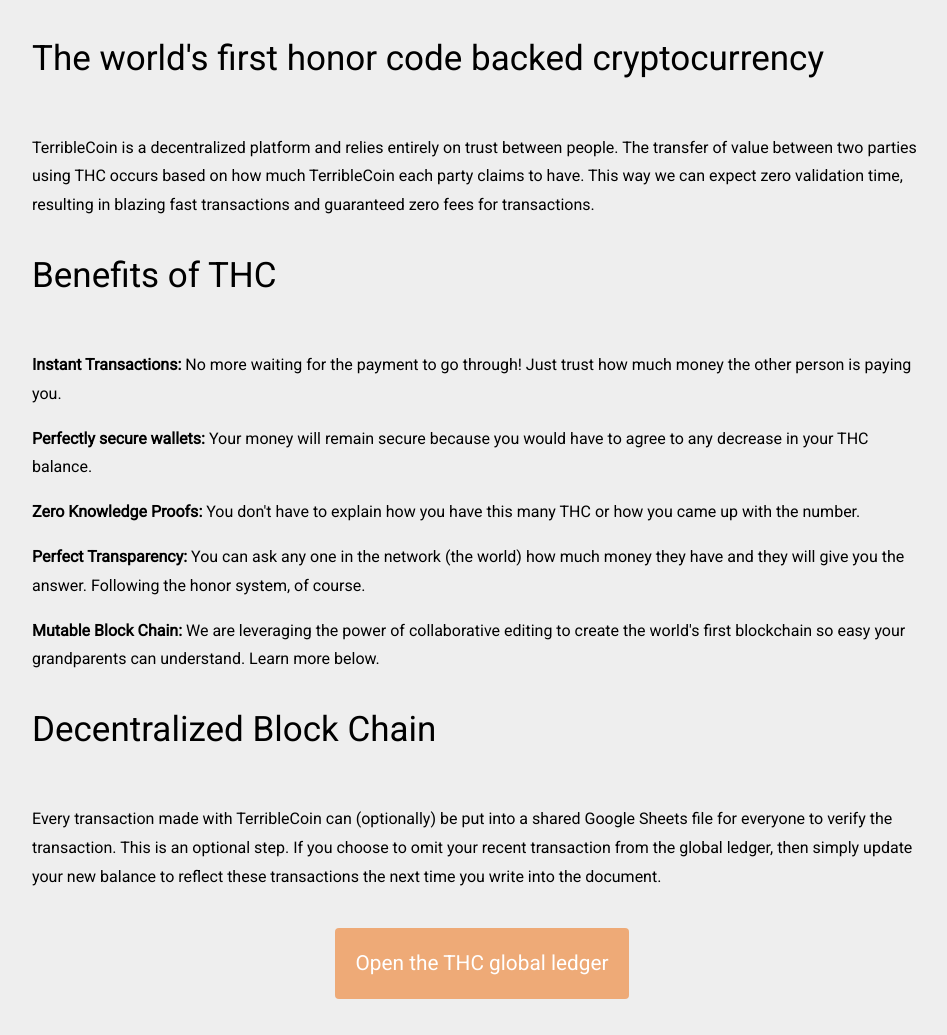
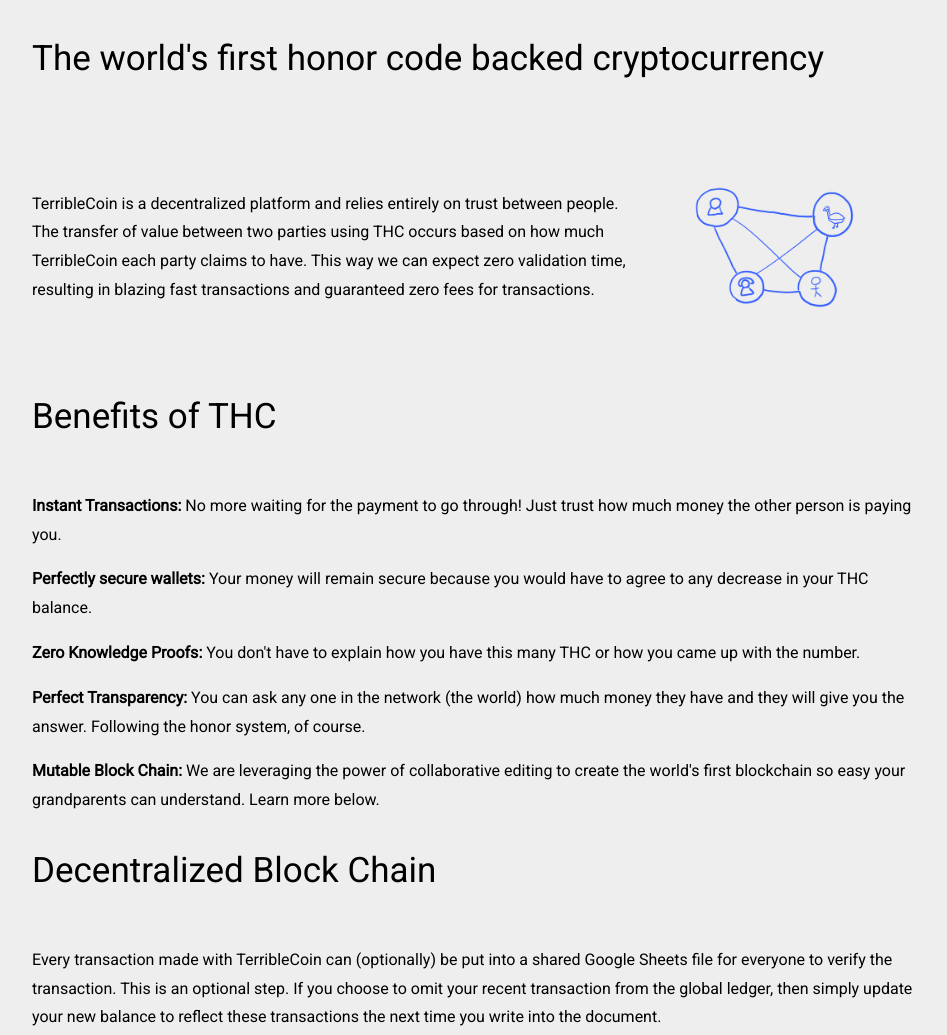
Before and after one commit to TerribleHack/terriblecoin, a website built with webpack: page index.html in a window 1280 px wide. Shown: the part 1529-2564 px from the top of the page, without its empty margins (158-1105 px from the left). Built offline with nearby package versions, Linux system fonts and the light colour scheme.

Commit message:
more pretty

```diff
--- a/index.html
+++ b/index.html
@@ -60,12 +60,23 @@
             <a href="https://docs.google.com/forms/d/1jxhhX-gdvEck8h2baMtBfu0LWS4K80wUKURmd5lilfA" class="button large">Attend the event</a>
         </div>
     </section>
-    <section id="blockchain">
+    <section id="blockchain-1" class="blockchain">
       <div class="container">
         <h3>The world's first honor code backed cryptocurrency</h3>
-
+      </div>
+    </section>
+    <section id="blockchain-2" class="blockchain">
+      <div class="container row">
+          <div class="two-thirds">
             <p>TerribleCoin is a decentralized platform and relies entirely on trust between people. The transfer of value between two parties using THC occurs based on how much TerribleCoin each party claims to have. This way we can expect zero validation time, resulting in blazing fast transactions and guaranteed zero fees for transactions.</p>
-
+          </div>
+          <div class="center third">
+              <img src="graph.png" class="graph"/>
+          </div>
+        </div>
+    </section>
+    <section id="blockchain-3" class="blockchain">
+      <div class="container">
           <h3>Benefits of THC</h3>
 
           <p><strong>Instant Transactions:</strong> No more waiting for the payment to go through! Just trust how much money the other person is paying you.</p>
--- a/style.css
+++ b/style.css
@@ -69,7 +69,7 @@
   color: #FFF;
 }
 
-#blockchain {
+.blockchain {
   background-color: #EEE;
 }
 
@@ -100,6 +100,11 @@
 
 .center-button {
   text-align: center;
+}
+
+.graph {
+  max-width: 55%;
+  height: auto;
 }
 
 .responsive-image {
```
Also changed, not shown: graph.png (added). Lines whose indentation alone changed are shown as unchanged.
